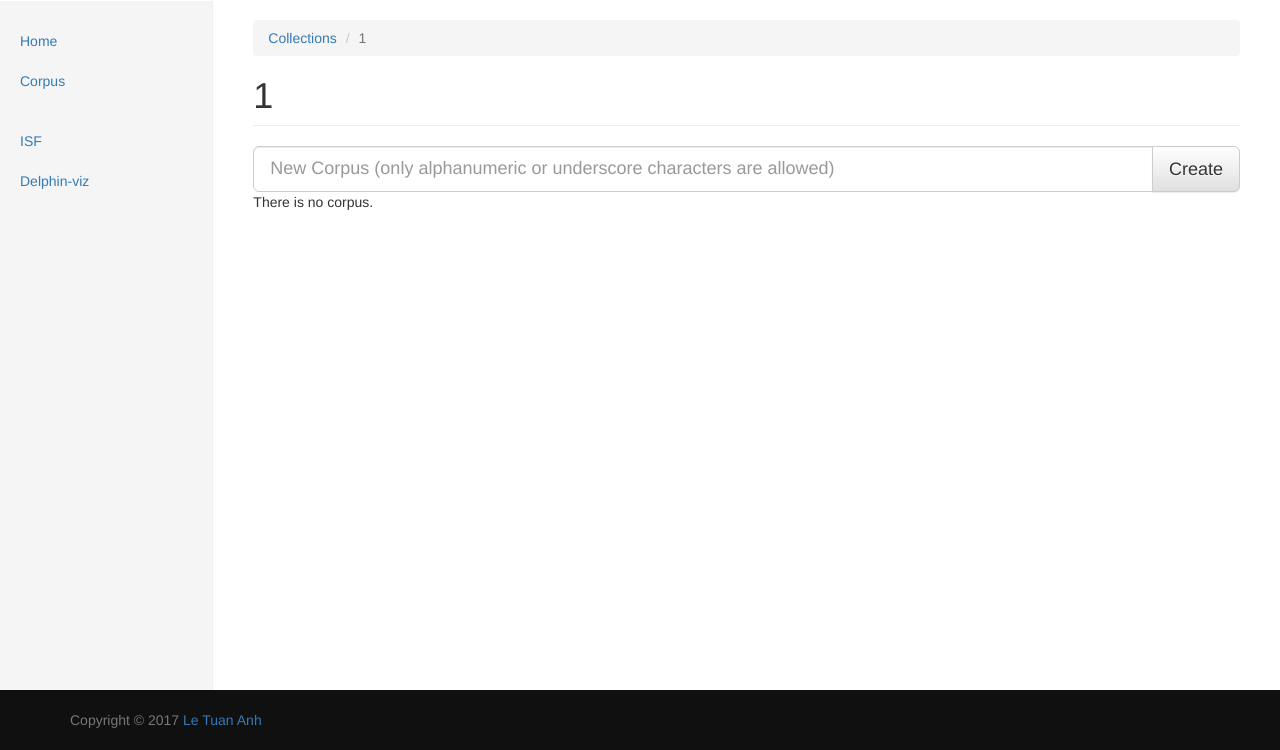
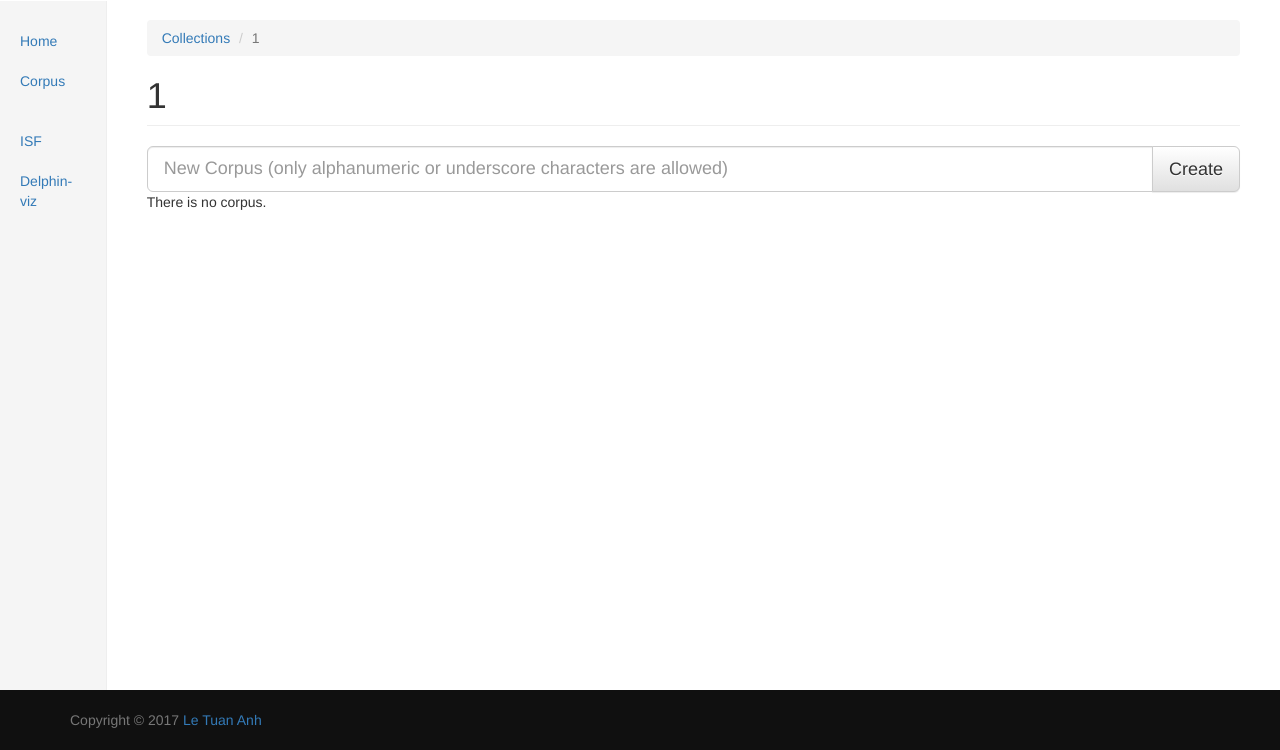
Before and after one commit to letuananh/visualkopasu, a Django app: page /visko2/corpus/1/ in a window 1280 px wide. Shown: the part 50-800 px from the top of the page. Run offline with Django 3.2, Linux system fonts and the light colour scheme; data that the repository does not hold is empty; some libraries are stand-ins or nearby versions.

Commit message:
Make left panel smaller. Display correct sent_id when display a parse

```diff
--- a/visualkopasu/visko2/templates/visko2/base.html
+++ b/visualkopasu/visko2/templates/visko2/base.html
@@ -68,7 +68,7 @@
 
     <div class="container-fluid">
       <div class="row">
-        <div class="col-sm-3 col-md-2 sidebar">
+        <div class="col-sm-2 col-md-1 sidebar">
           <ul class="nav nav-sidebar">
             <li><a href="{% url 'visko2:home' %}">Home</a></li>
             <li><a href="{% url 'visko2:list_collection' %}">Corpus</a></li>
@@ -78,7 +78,7 @@
             <li><a href="{% url 'visko2:delviz' %}">Delphin-viz</a></li>
           </ul>
         </div>
-        <div class="col-sm-9 col-sm-offset-3 col-md-10 col-md-offset-2 main">
+        <div class="col-sm-10 col-sm-offset-2 col-md-11 col-md-offset-1 main">
           {% if messages %}
           {% for message in messages %}
           <div class="alert alert-{{ message.tags }}" role="alert">
--- a/visualkopasu/visko2/templates/visko2/corpus/parse.html
+++ b/visualkopasu/visko2/templates/visko2/corpus/parse.html
@@ -14,7 +14,7 @@
 </ol>
 
 {% if sent %}
-<h3>Sentence #{{sent_id}} | Parse #{{parse.ident}}</h3>
+<!-- <h3>Sentence #{{sid}} | Parse #{{parse.ident}}</h3> -->
 <div id="sentence_text" class="dmrs_sentence_text"></div>
 
 <!-- Synset Information -->
```
